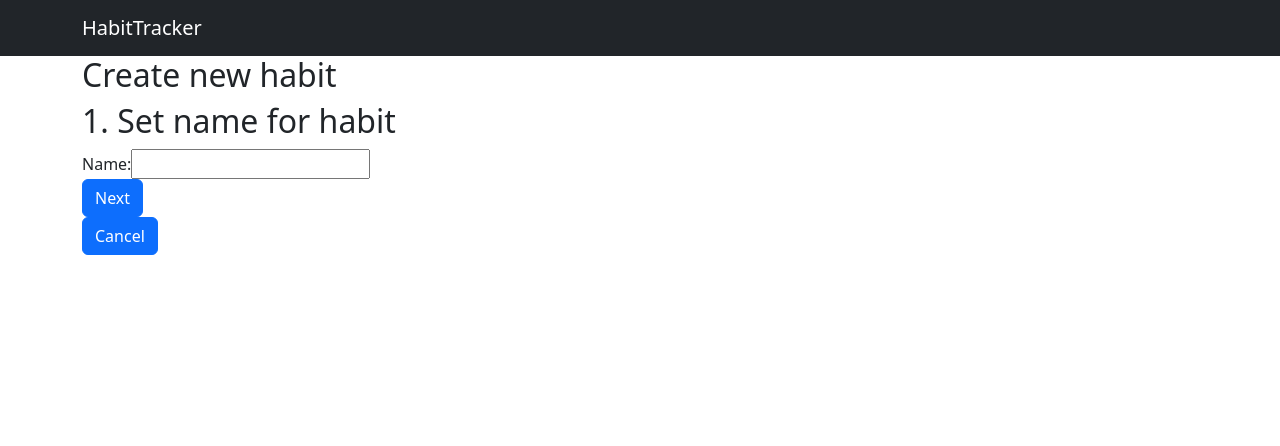
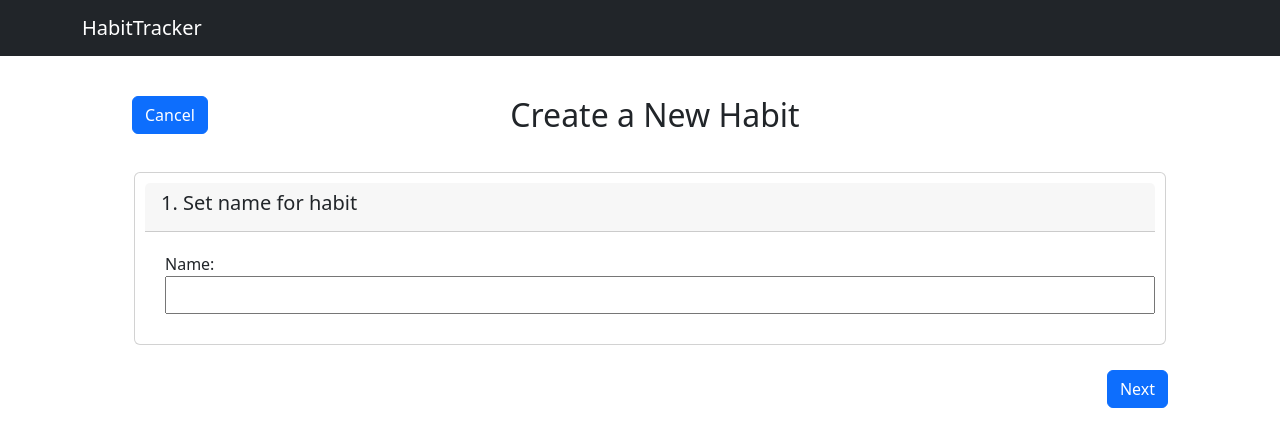
Before and after one commit to hjeronen/habitTracker, a React (Vite) app: page / in a window 1280 px wide. Both pictures are taken after a click on the button "Add new". Shown: the top 446 px of the page. Built offline with nearby package versions, Linux system fonts and the light colour scheme; data requests are answered from the project's data file.

Commit message:
Added Habit view and more styling

```diff
--- a/db.json
+++ b/db.json
@@ -1,57 +1,3 @@
 {
-  "habits": [
-    {
-      "id": 1,
-      "name": "Reading",
-      "data": [
-        {
-          "type": "Pages",
-          "unit": "pages",
-          "value": 0
-        }
-      ]
-    },
-    {
-      "id": 2556,
-      "name": "Running",
-      "data": [
-        {
-          "type": "default",
-          "unit": "test",
-          "value": 0
-        }
-      ]
-    },
-    {
-      "name": "Drawing",
-      "dataValues": [
-        {
-          "type": "Drawn",
-          "unit": "Picture",
-          "value": 0
-        }
-      ],
-      "id": 8802
-    },
-    {
-      "name": "Take vitamins",
-      "dataValues": [
-        {
-          "type": "C",
-          "unit": "micrograms",
-          "value": 0,
-          "target": "200",
-          "goal": "20"
-        },
-        {
-          "type": "D",
-          "unit": "micrograms",
-          "value": 0,
-          "target": "100",
-          "goal": "10"
-        }
-      ],
-      "id": 4634
-    }
-  ]
+  "habits": []
 }
--- a/src/App.jsx
+++ b/src/App.jsx
@@ -1,8 +1,9 @@
 import { useState, useEffect } from 'react'
-import { Button, Card, Container, Navbar } from 'react-bootstrap'
+import { Container, Navbar } from 'react-bootstrap'
 import habitService from './services/habits'
 import Home from './components/Home'
 import HabitForm from './components/HabitForm'
+import HabitView from './components/HabitView'
 import './styles.css'
 
 const App = () => {
@@ -56,22 +57,13 @@ const App = () => {
   }
 
   const renderView = () => {
-    switch(view) {
+    switch (view) {
       case 'form':
-        return <HabitForm habit={selected} createNew={createNew} updateHabit={updateHabit} />
+        return <HabitForm createNew={createNew} setView={setView} />
+      case 'habit':
+        return <HabitView habit={selected} setView={setView} />
       default:
-        return <Home habits={habits} deleteHabit={deleteHabit} selectHabit={setSelected} />
-    }
-  }
-
-  const renderButtons = () => {
-    switch(view) {
-      case 'home':
-        return <Button onClick={() => setView('form')}>Add new</Button>
-      case 'form':
-        return <Button onClick={() => setView('home')}>Cancel</Button>
-      default:
-        return null
+        return <Home habits={habits} deleteHabit={deleteHabit} selectHabit={setSelected} setView={setView} />
     }
   }
 
@@ -85,9 +77,6 @@ const App = () => {
       <Container>
         {renderView()}
       </Container>
-      <Container>
-        {renderButtons()}
-      </Container>
     </div>
   )
 }
--- a/src/components/Confirm.jsx
+++ b/src/components/Confirm.jsx
@@ -1,14 +1,19 @@
-import { Button, Card, Container, Row } from 'react-bootstrap'
+import { Button, Card, Col, Container, Row } from 'react-bootstrap'
 
-const Confirm = ({ name, dataValues }) => {
+const Confirm = ({ name, dataValues, setPhase }) => {
   return (
-    <Container>
-      Check habit data:
+    <Container className='content-container'>
+      <h4 style={{ marginLeft: '20px' }}>Check habit information:</h4>
       <Card>
-        Habit name: {name}
+        <Card.Header>
+          Habit name
+        </Card.Header>
+        {name}
       </Card>
       <Card>
-        Data
+        <Card.Header>
+          Tracked data and targets
+        </Card.Header>
         {dataValues.map((item, i) =>
           <Card key={i}>
             <Container>
@@ -28,7 +33,16 @@ const Confirm = ({ name, dataValues }) => {
           </Card>
         )}
       </Card>
-      <Button type='submit'>Create</Button>
+      <Container className='button-container'>
+        <Row>
+          <Col className='back-button'>
+            <Button onClick={() => setPhase('three')}>Back</Button>
+          </Col>
+          <Col className='next-button'>
+            <Button type='submit'>Create</Button>
+          </Col>
+        </Row>
+      </Container>
     </Container>
   )
 }
--- a/src/components/HabitForm.jsx
+++ b/src/components/HabitForm.jsx
@@ -1,18 +1,14 @@
-import { useState, useEffect } from 'react'
-import { Button, Form } from 'react-bootstrap'
+import { useState } from 'react'
+import { Button, Col, Container, Form, Row } from 'react-bootstrap'
 import PhaseOne from './PhaseOne'
 import PhaseTwo from './PhaseTwo'
 import PhaseThree from './PhaseThree'
 import Confirm from './Confirm'
 
-const HabitForm = ({ habit, createNew, updateHabit }) => {
+const HabitForm = ({ createNew, setView }) => {
   const [phase, setPhase] = useState('one')
   const [name, setName] = useState('')
   const [dataValues, setDataValues] = useState([])
-
-  useEffect(() => {
-    habit ? setName(habit.name) : setName('')
-  }, [habit])
 
   const create = (event) => {
     event.preventDefault()
@@ -25,38 +21,37 @@ const HabitForm = ({ habit, createNew, updateHabit }) => {
     createNew(newHabit)
   }
 
-  const update = async (event) => {
-    event.preventDefault()
-
-    const newHabit = {
-      id: habit.id,
-      name,
-      dataValues
-    }
-
-    updateHabit(newHabit)
-  }
-
   const renderPhase = () => {
     switch (phase) {
       case 'one':
-        return <PhaseOne name={name} setName={setName} setPhase={setPhase} />
+        return <PhaseOne name={name} setName={setName} setPhase={setPhase} setView={setView} />
       case 'two':
         return <PhaseTwo dataValues={dataValues} setDataValues={setDataValues} setPhase={setPhase} />
       case 'three':
         return <PhaseThree dataValues={dataValues} setDataValues={setDataValues} setPhase={setPhase} />
       case 'confirm':
-        return <Confirm name={name} dataValues={dataValues} />
+        return <Confirm name={name} dataValues={dataValues} setPhase={setPhase} />
       default:
         return <PhaseOne name={name} setName={setName} create={create} />
     }
   }
 
   return (
-    <Form onSubmit={habit ? update : create}>
-      <h2>Create new habit</h2>
-      {renderPhase()}
-    </Form>
+    <Container className='content-container'>
+      <Container className='form-header'>
+        <Row>
+          <Col sm='2'>
+            <Button onClick={() => setView('home')}>Cancel</Button>
+          </Col>
+          <Col sm='8' className='subheader'>
+            <h2>Create a New Habit</h2>
+          </Col>
+        </Row>
+      </Container>
+      <Form onSubmit={create}>
+        {renderPhase()}
+      </Form>
+    </Container>
   )
 }
 
--- a/src/components/HabitView.jsx
+++ b/src/components/HabitView.jsx
@@ -1,8 +1,17 @@
-const HabitView = () => {
+import { Button, Container } from 'react-bootstrap'
+
+const HabitView = ({ habit, setView }) => {
   return (
-    <div>
-      <h1>All about the habit here</h1>
-    </div>
+    <Container>
+      <Button onClick={() => setView('home')}>Home</Button>
+      <h1>{habit.name}</h1>
+      <Button>Modify settings</Button>
+      <br></br>
+      <h3>Daily progress</h3>
+      <p>Daily goals here</p>
+      <h2>Other kinds of graphs here</h2>
+      <Button>Add new graph</Button>
+    </Container>
   )
 }
 
--- a/src/components/Home.jsx
+++ b/src/components/Home.jsx
@@ -1,8 +1,15 @@
 import { Card, Container, Col, Button, Row } from 'react-bootstrap'
 import Habit from './Habit'
 
-const Home = ({ habits, deleteHabit, selectHabit }) => {
+const Home = ({ habits, deleteHabit, selectHabit, setView }) => {
+
+  const showHabit = (habit) => {
+    selectHabit(habit)
+    setView('habit')
+  }
+
   return (
+    <Container className='content-container'>
       <Card>
         {habits.length === 0
           ? <Card>No tracked activities yet.</Card>
@@ -10,14 +17,11 @@ const Home = ({ habits, deleteHabit, selectHabit }) => {
             <Card key={habit.id} className='habit-card'>
               <Container>
                 <Row>
-                <Col xs={12} md={8} className='habit'>
+                  <Col xs={12} md={8} className='habit' onClick={() => showHabit(habit)}>
                     <Habit habit={habit} />
                   </Col>
                   <Col xs={3} md={2} className='button-column'>
                     <Button onClick={() => deleteHabit(habit.id)}>Delete</Button>
-                </Col>
-                <Col xs={3} md={2} className='button-column'>
-                  <Button onClick={() => selectHabit(habit)}>Update</Button>
                   </Col>
                 </Row>
               </Container>
@@ -25,6 +29,14 @@ const Home = ({ habits, deleteHabit, selectHabit }) => {
           )
         }
       </Card>
+      <Container className='button-container'>
+        <Row>
+          <Col className='next-button'>
+            <Button onClick={() => setView('form')}>Add new</Button>
+          </Col>
+        </Row>
+      </Container>
+    </Container>
   )
 }
 
--- a/src/components/PhaseOne.jsx
+++ b/src/components/PhaseOne.jsx
@@ -1,10 +1,15 @@
-import { Button } from 'react-bootstrap'
+import { Button, Card, Col, Container, Row } from 'react-bootstrap'
 
 const PhaseOne = ({ name, setName, setPhase }) => {
   return (
-    <div>
-      <h2>1. Set name for habit</h2>
-      <div>
+    <Container>
+      <Card>
+        <Card.Header>
+          <Card.Title>
+            1. Set name for habit
+          </Card.Title>
+        </Card.Header>
+        <Container className='content-container'>
           Name:
           <input
             type='text'
@@ -13,9 +18,16 @@ const PhaseOne = ({ name, setName, setPhase }) => {
             id='name'
             onChange={({ target }) => setName(target.value)}
           />
-      </div>
+        </Container>
+      </Card>
+      <Container className='button-container'>
+        <Row>
+          <Col className='next-button'>
             <Button onClick={() => setPhase('two')}>Next</Button>
-    </div>
+          </Col>
+        </Row>
+      </Container>
+    </Container>
   )
 }
 
--- a/src/components/PhaseThree.jsx
+++ b/src/components/PhaseThree.jsx
@@ -19,12 +19,6 @@ const PhaseThree = ({ dataValues, setDataValues, setPhase }) => {
     setTargets(newTargets)
   }
 
-  const saveTargets = () => {
-    const data = dataValues.map((item, i) => ({ ...item, target: targets[i] }))
-    console.log(targets)
-    console.log(goals)
-  }
-
   const selectAGoal = (index) => {
     let selected = [...selectedGoals]
     selected[index] = !selectedGoals[index]
@@ -39,7 +33,7 @@ const PhaseThree = ({ dataValues, setDataValues, setPhase }) => {
 
   const saveDataValues = () => {
     const data = dataValues.map((item, i) => {
-      const dataValue = {...item}
+      const dataValue = { ...item }
 
       if (selectedTargets[i]) {
         dataValue.target = targets[i]
@@ -57,12 +51,16 @@ const PhaseThree = ({ dataValues, setDataValues, setPhase }) => {
   }
 
   return (
-    <div>
+    <Container>
       <Card>
         <Card.Header>
           <Card.Title>
+            3. Set targets
+          </Card.Title>
+        </Card.Header>
+        <Card>
+          <Card.Header>
             All time targets
-          </Card.Title>
           </Card.Header>
           <Card.Body>
             {dataValues.map((data, i) =>
@@ -94,9 +92,7 @@ const PhaseThree = ({ dataValues, setDataValues, setPhase }) => {
         </Card>
         <Card>
           <Card.Header>
-          <Card.Title>
             Daily goals
-          </Card.Title>
           </Card.Header>
           <Card.Body>
             {dataValues.map((data, i) =>
@@ -129,9 +125,18 @@ const PhaseThree = ({ dataValues, setDataValues, setPhase }) => {
         <Card>
           Milestones
         </Card>
-      <Button onClick={saveTargets}>Check data</Button>
-      <Button onClick={saveDataValues}>Confirm</Button>
-    </div>
+      </Card>
+      <Container className='button-container'>
+        <Row>
+          <Col className='back-button'>
+            <Button onClick={() => setPhase('two')}>Back</Button>
+          </Col>
+          <Col className='next-button'>
+            <Button onClick={saveDataValues}>Next</Button>
+          </Col>
+        </Row>
+      </Container>
+    </Container>
   )
 }
 
--- a/src/styles.css
+++ b/src/styles.css
@@ -10,15 +10,48 @@
 }
 
 .subheader {
+    display: flex;
     justify-content: center;
-    color: white;
-    background-color: blue;
+    margin-left: -10px;
+}
+
+.content-container {
+    padding: 10px;
+    margin: 10px;
+}
+
+.form-header {
+    padding: 10px;
+    margin: 10px;
+    padding-left: 20px;
+}
+
+.form-col {
+    padding: 5px;
+    margin: 5px;
+    margin-right: -2px;
+}
+
+.text-p {
+    padding: 6px;
+    display: flex;
+    justify-content: right;
+}
+
+input[type=text] {
+    width: 100%;
+    padding: 5px;
+    box-sizing: border-box;
 }
 
 .habit-card {
     margin: 10px;
     text-align: left;
     padding: 10px;
+}
+
+.habit-card:hover {
+    background-color: lightblue;
 }
 
 .habit {
@@ -30,3 +63,19 @@
     display: flex;
     justify-content: center;
 }
+
+.button-container {
+    padding: 5px;
+    margin: 15px;
+}
+
+.back-button {
+    display: flex;
+    justify-content: left;
+}
+
+.next-button {
+    display: flex;
+    justify-content: right;
+    padding-right: 40px;
+}
```
Also changed, not shown: src/components/PhaseTwo.jsx (+42 -11 lines). Lines whose indentation alone changed are shown as unchanged.
